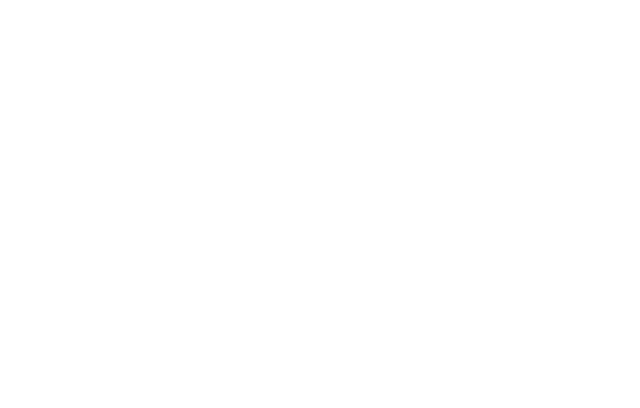
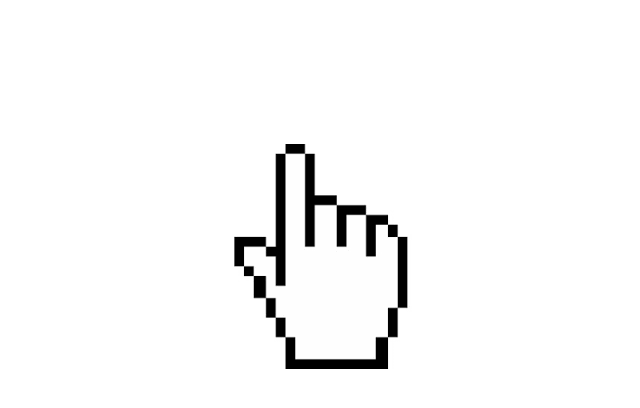
Before and after one commit to Javi90car/desafio2---condiciones, a plain HTML site: page index.html in a window 1280 px wide. Shown: the whole page, without its empty margins (328-968 px from the left). Drawn offline with Linux system fonts and the light colour scheme; the site is published under a folder, as on GitHub Pages, so addresses that start at the root find nothing.

Commit message:
sacar /de imagen

```diff
--- a/index.html
+++ b/index.html
@@ -9,7 +9,7 @@
 </head>
 <body>
 <div class="desafiopart1">
-    <img src="/assets/img/cursor-mano.png" alt="">
+    <img src="assets/img/cursor-mano.png" alt="">
 
 </div>
 
```
